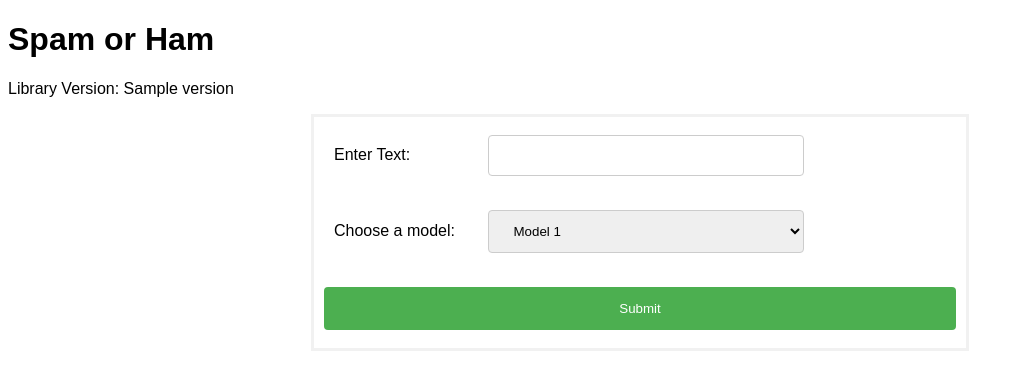
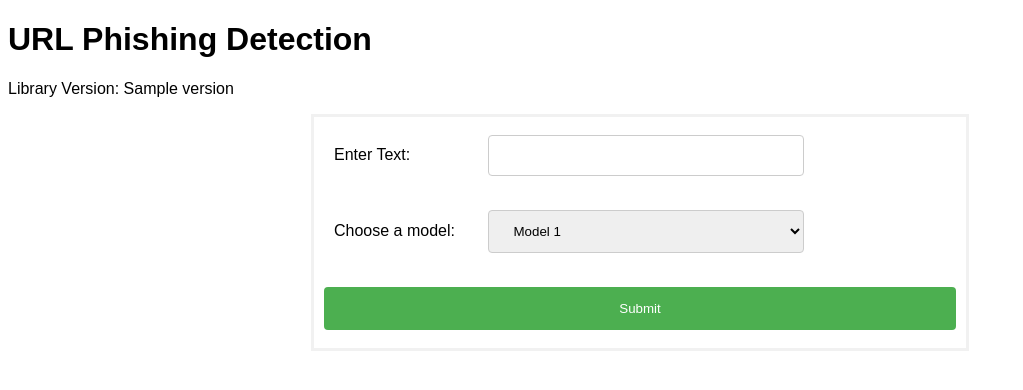
Before and after one commit to remla2024-team14/app, a Flask app: template templates/index.html in a window 1280 px wide. Shown: the top 390 px of the page, without its empty margins (0-1023 px from the left). Run offline with Flask 3, Linux system fonts and the light colour scheme; the template is opened without the code that fills it: most values are stand-ins (such as "Sample title", 1, 10 or a date in 2020).

Commit message:
Hotfix: app title and add Dockerfile

```diff
--- a/templates/index.html
+++ b/templates/index.html
@@ -6,7 +6,7 @@
     <link rel="stylesheet" type="text/css" href="{{ url_for('static', filename='style.css') }}">
 </head>
 <body>
-    <h1>Spam or Ham</h1>
+    <h1>URL Phishing Detection</h1>
     <p>Library Version: {{ version }}</p>
     <form action="/predict" method="post">
         <label for="input_text">Enter Text:</label>
```
Also changed, not shown: 1 other file.
